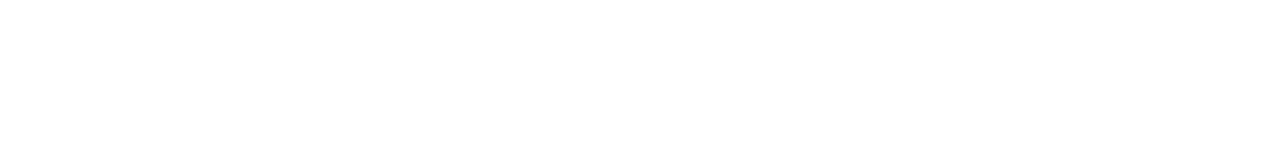
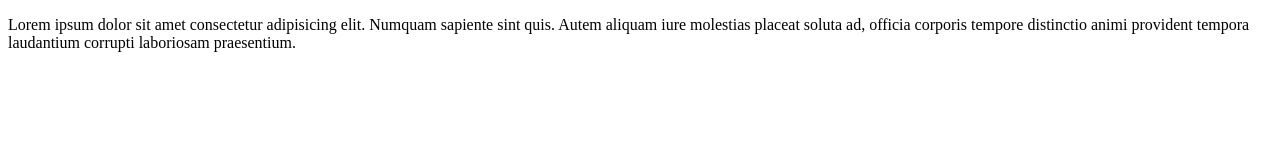
Before and after one commit to nataliarodriguesz/projeto-1, a plain HTML site: page index.html in a window 1280 px wide. Drawn offline with Linux system fonts and the light colour scheme.

Commit message:
Adicionado texto no body

```diff
--- a/index.html
+++ b/index.html
@@ -13,6 +13,6 @@
     <title>Curso gratuito Git e GitHub</title>
 </head>
 <body>
-
+    <p>Lorem ipsum dolor sit amet consectetur adipisicing elit. Numquam sapiente sint quis. Autem aliquam iure molestias placeat soluta ad, officia corporis tempore distinctio animi provident tempora laudantium corrupti laboriosam praesentium.</p>
 </body>
 </html>
```
